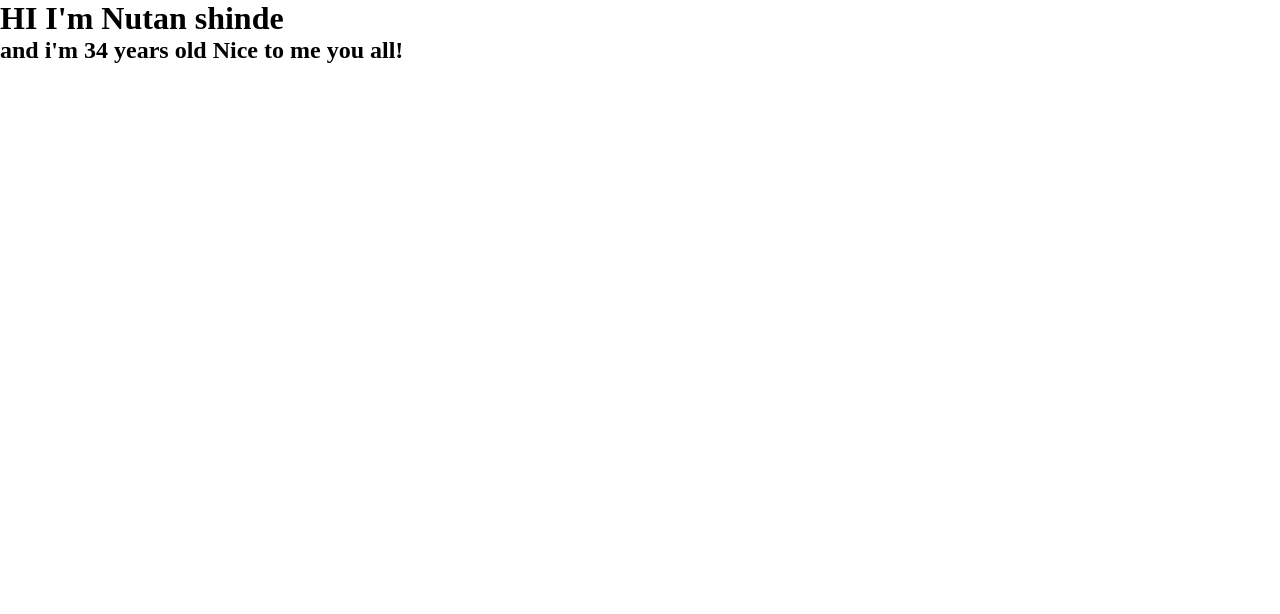
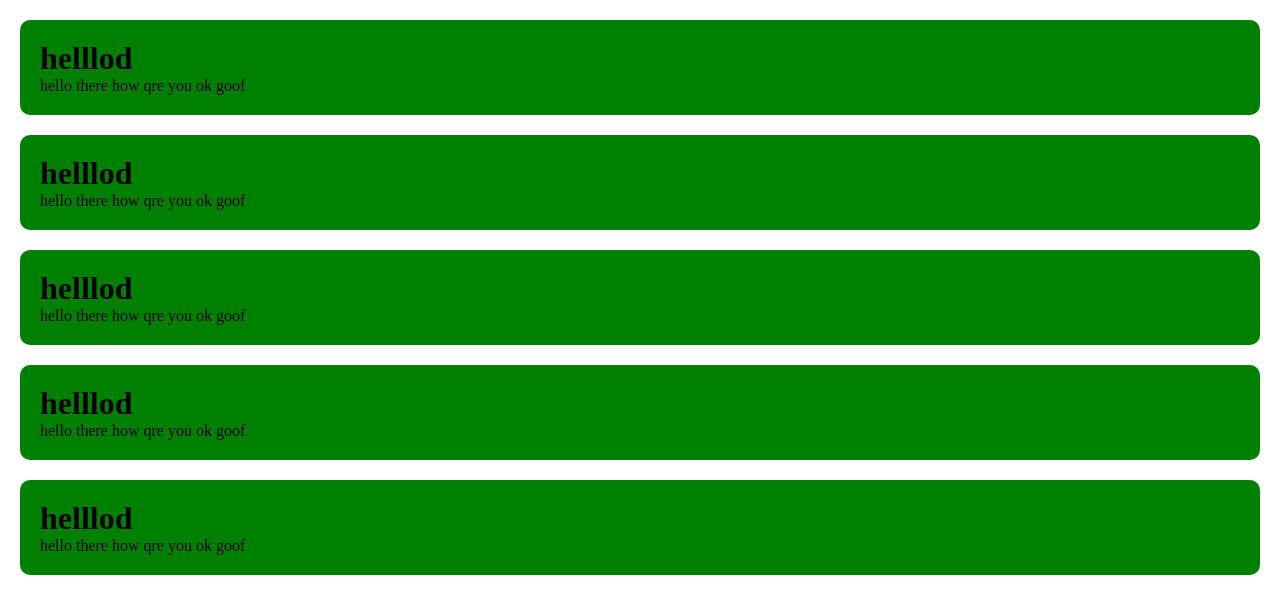
Before and after one commit to NutanShinde8926/practice-app, a React (Vite) app: page / in a window 1280 px wide. Shown: the top 614 px of the page. Built offline with nearby package versions, Linux system fonts and the light colour scheme.

Commit message:
here see you can call one function again and again magic

```diff
--- a/src/App.jsx
+++ b/src/App.jsx
@@ -2,14 +2,14 @@ import React from 'react'
 import Card from './components/Card'
 
 const App = () => {
-  const user = 'Nutan'
-  const age = 34
   return (
     <div>
-    <h1>HI I'm {user} shinde</h1>
-    <h2>and i'm {age} years old Nice to me you all! </h2>
+      <Card />
+       <Card />
+        <Card />
+         <Card />
+          <Card />
     </div>
-
   )
 }
 
--- a/src/components/Card.jsx
+++ b/src/components/Card.jsx
@@ -1,6 +1,9 @@
-function Card () {
+function Card() {
 return (
-    <h1>hello there</h1>
+   <div className="card">
+    <h1> helllod</h1>
+    <p>hello there how qre you ok goof </p>
+   </div>
 )
 }
 export default Card
```
